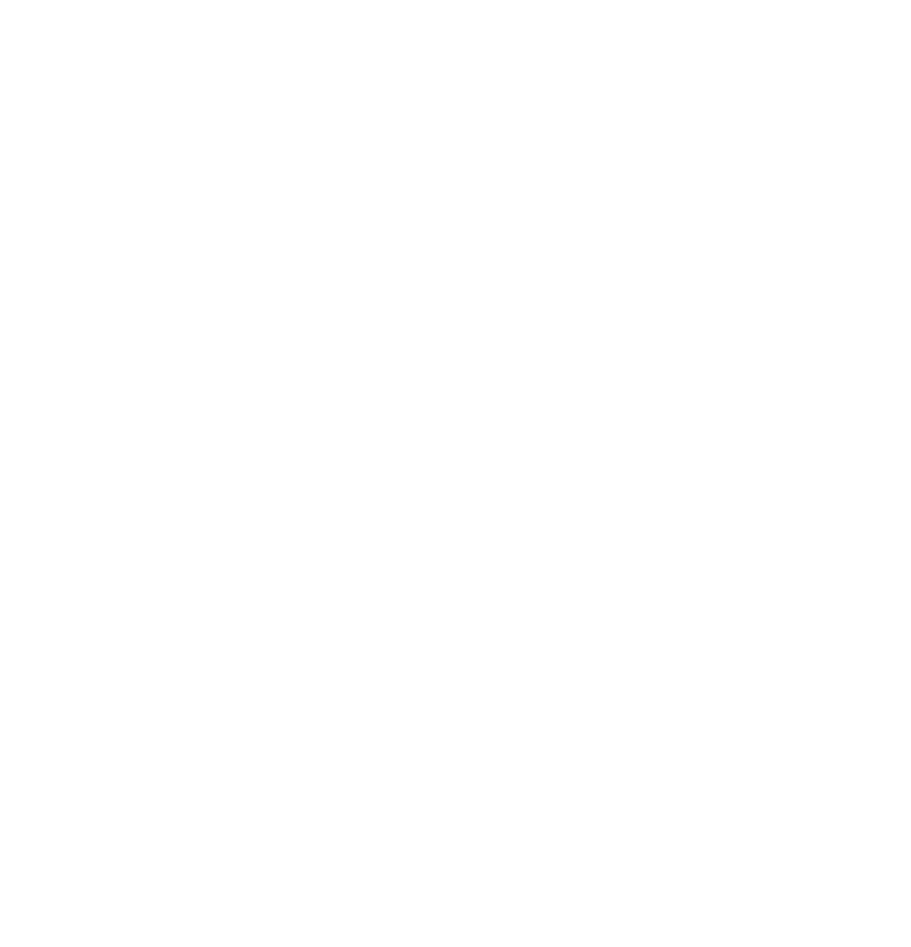
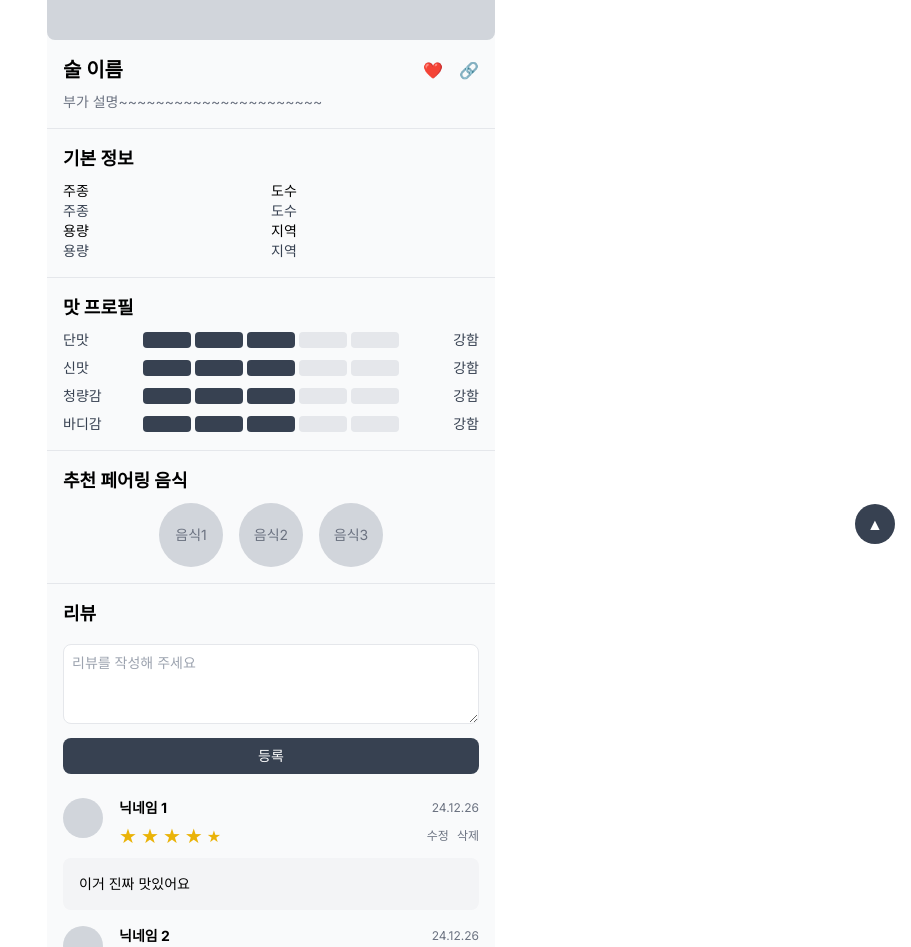
Before and after one commit to ahh0619/HANJANHAE, a Next.js app: page /drink/1 in a window 1280 px wide. Shown: the part 240-1187 px from the top of the page, without its empty margins (369-1280 px from the left). Before the commit the page ends 800 px from the top, so only its background shows below. Built offline with nearby package versions, Linux system fonts and the light colour scheme.

Commit message:
✨ Feat : 주류 디테일페이지 UI
와이어프레임과 최대한 유사하게 구현해봤습니다.

```diff
--- a/src/app/drink/[id]/page.tsx
+++ b/src/app/drink/[id]/page.tsx
@@ -1,5 +1,143 @@
-const page = () => {
-  return <div>page</div>;
+const DrinkDetail = () => {
+  return (
+    <div className="mx-auto max-w-md bg-gray-50">
+      {/* Main Image */}
+      <div className="relative">
+        <button className="absolute left-2 top-2 text-lg">◀</button>
+        <div className="flex h-64 w-full items-center justify-center rounded-lg bg-gray-300">
+          <p className="text-lg font-semibold">대표이미지</p>
+        </div>
+      </div>
+
+      {/* Description */}
+      <section className="border-b p-4">
+        <div className="flex items-center justify-between">
+          <h2 className="text-xl font-bold">술 이름</h2>
+          <div className="flex space-x-4">
+            <button>❤️</button>
+            <button>🔗</button>
+          </div>
+        </div>
+        <p className="mt-2 text-sm text-gray-500">
+          부가 설명~~~~~~~~~~~~~~~~~~~~~~
+        </p>
+      </section>
+
+      {/* Basic Info */}
+      <section className="border-b p-4">
+        <h3 className="text-lg font-bold">기본 정보</h3>
+        <div className="mt-2 grid grid-cols-2 text-sm">
+          <div>
+            <p>주종</p>
+            <p className="text-gray-700">주종</p>
+          </div>
+          <div>
+            <p>도수</p>
+            <p className="text-gray-700">도수</p>
+          </div>
+          <div>
+            <p>용량</p>
+            <p className="text-gray-700">용량</p>
+          </div>
+          <div>
+            <p>지역</p>
+            <p className="text-gray-700">지역</p>
+          </div>
+        </div>
+      </section>
+
+      {/* Taste Profile */}
+      <section className="border-b p-4">
+        <h3 className="text-lg font-bold">맛 프로필</h3>
+        <div className="mt-2 space-y-2">
+          {['단맛', '신맛', '청량감', '바디감'].map((taste) => (
+            <div key={taste} className="flex items-center space-x-4">
+              <span className="w-16 text-sm text-gray-700">{taste}</span>
+              <div className="flex flex-1 space-x-1">
+                {[1, 2, 3, 4, 5].map((_, index) => (
+                  <div
+                    key={index}
+                    className={`h-4 flex-1 rounded ${index < 3 ? 'bg-gray-700' : 'bg-gray-200'}`}
+                  ></div>
+                ))}
+              </div>
+              <span className="w-16 text-right text-sm text-gray-700">
+                강함
+              </span>
+            </div>
+          ))}
+        </div>
+      </section>
+
+      {/* Pairing Food */}
+      <section className="border-b p-4">
+        <h3 className="text-lg font-bold">추천 페어링 음식</h3>
+        <div className="mt-2 flex justify-center space-x-4">
+          {['음식1', '음식2', '음식3'].map((food) => (
+            <div
+              key={food}
+              className="flex h-16 w-16 items-center justify-center rounded-full bg-gray-300 text-sm text-gray-500"
+            >
+              {food}
+            </div>
+          ))}
+        </div>
+      </section>
+
+      {/* Reviews */}
+      <section className="p-4">
+        <h3 className="text-lg font-bold">리뷰</h3>
+        <div className="mt-4">
+          <textarea
+            className="h-20 w-full rounded-lg border p-2 text-sm"
+            placeholder="리뷰를 작성해 주세요"
+          ></textarea>
+          <button className="mt-2 w-full rounded-lg bg-gray-700 py-2 text-sm text-white">
+            등록
+          </button>
+        </div>
+        <div className="mt-6 space-y-4">
+          {[1, 2].map((review) => (
+            <div key={review} className="space-y-2">
+              <div className="flex items-start space-x-4">
+                <div className="h-10 w-10 rounded-full bg-gray-300"></div>
+                <div className="flex-1">
+                  <div className="flex items-center justify-between">
+                    <span className="text-sm font-bold">닉네임 {review}</span>
+                    <span className="text-xs text-gray-500">24.12.26</span>
+                  </div>
+                  <div className="mt-1 flex items-center justify-between">
+                    <div className="flex items-center space-x-1">
+                      {[1, 2, 3, 4, 5].map((_, index) => (
+                        <span
+                          key={index}
+                          className={`text-yellow-500 ${index < 4 ? 'text-xl' : 'text-gray-300'}`}
+                        >
+                          ★
+                        </span>
+                      ))}
+                    </div>
+                    <div className="flex space-x-2">
+                      <button className="text-xs text-gray-500">수정</button>
+                      <button className="text-xs text-gray-500">삭제</button>
+                    </div>
+                  </div>
+                </div>
+              </div>
+              <div className="w-full rounded-lg bg-gray-100 p-4 text-sm">
+                <p>이거 진짜 맛있어요</p>
+              </div>
+            </div>
+          ))}
+        </div>
+      </section>
+
+      {/* Back to Top Button */}
+      <button className="fixed bottom-4 right-4 flex h-10 w-10 items-center justify-center rounded-full bg-gray-700 text-white">
+        ▲
+      </button>
+    </div>
+  );
 };
 
-export default page;
+export default DrinkDetail;
```
